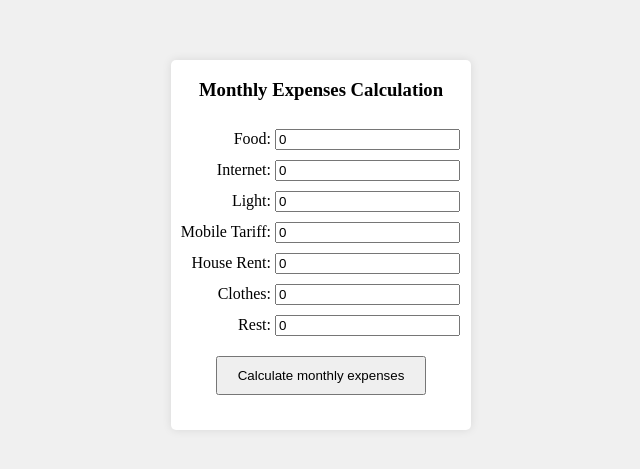
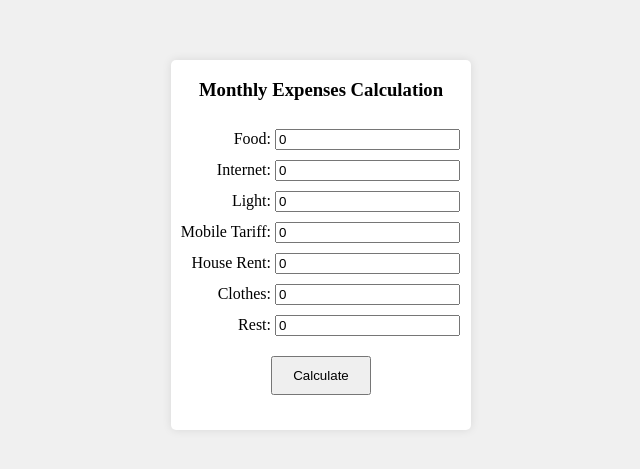
Before and after one commit to OlexandrVaidych/monthly-expenses, a plain HTML site: page index.html in a window 1280 px wide. Shown: the part 155-624 px from the top of the page, without its empty margins (319-959 px from the left). Drawn offline with Linux system fonts and the light colour scheme.

Commit message:
text deleted from a button

```diff
--- a/index.html
+++ b/index.html
@@ -42,7 +42,7 @@
                 <input type="text" id="rest" name="rest" value="0"><br>
             </div>
             <div class="form-button">
-                <button type="button" onclick="calculateMonthlyExpense()">Calculate monthly expenses</button>
+                <button type="button" onclick="calculateMonthlyExpense()">Calculate</button>
             </div>
           </form>
     </div>
```
